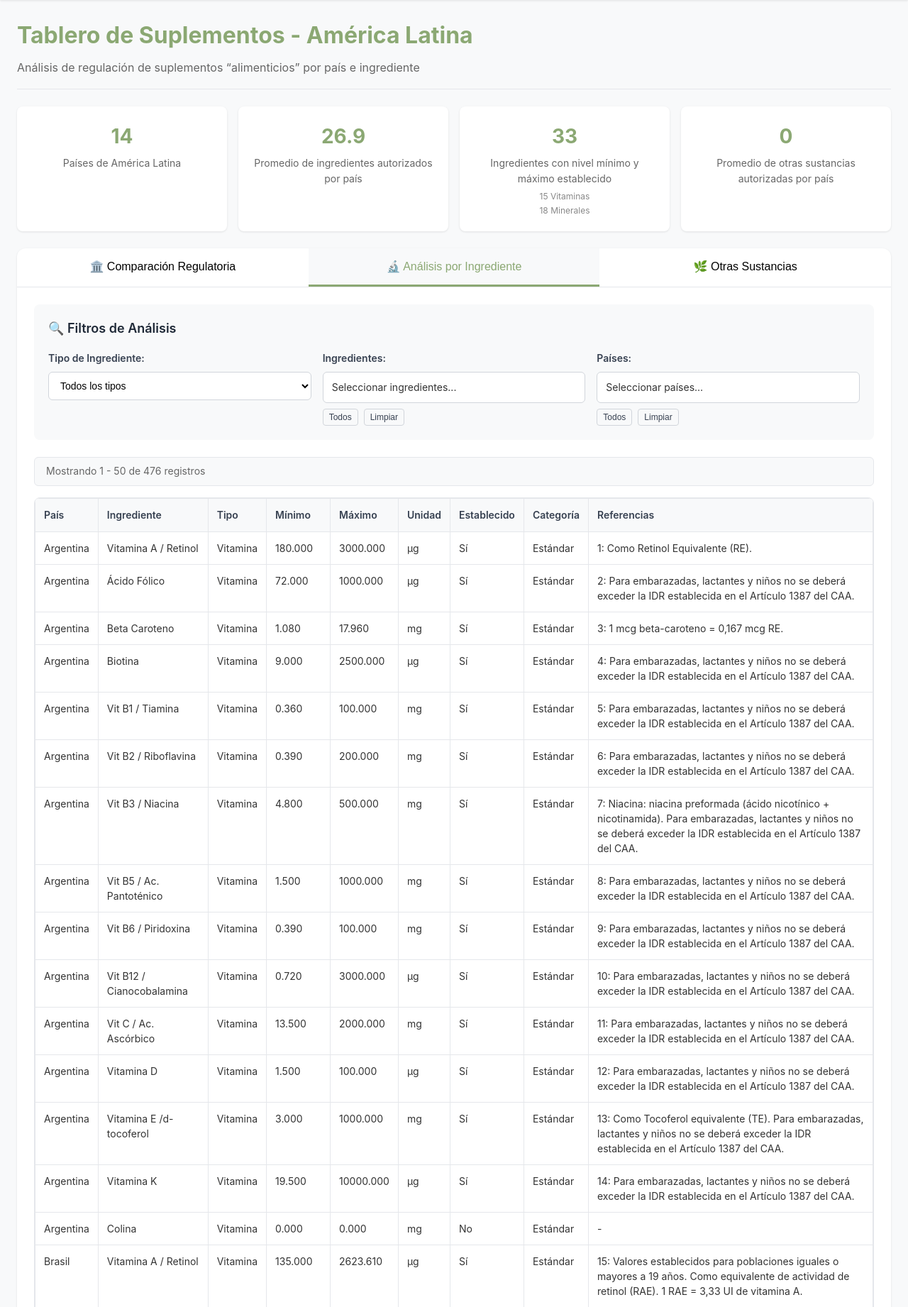
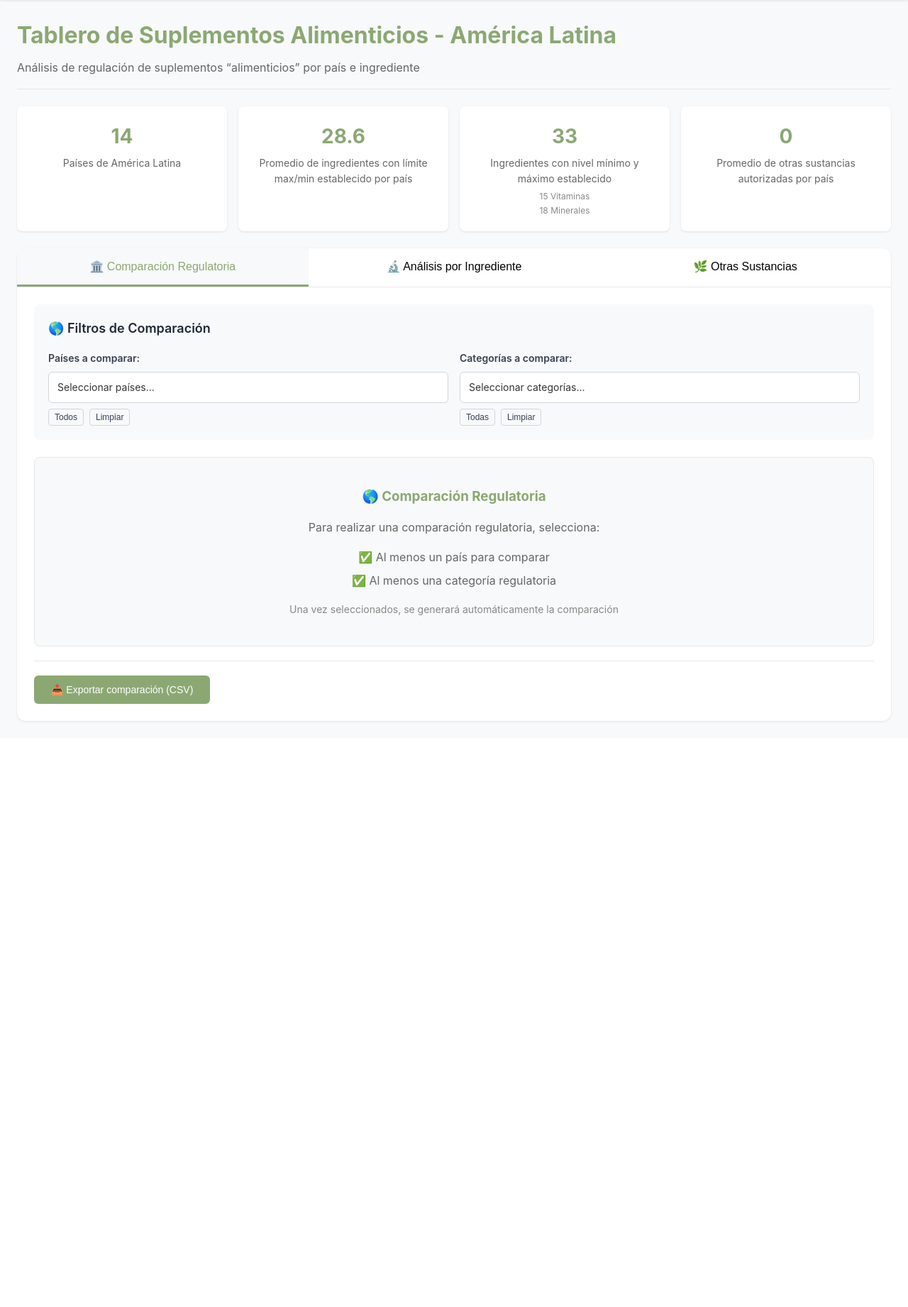
Before and after one commit to marcelothompson89/portal-ilar-v3, a FastAPI app: page /dashboard/suplementos in a window 1280 px wide. Shown: the part 113-1955 px from the top of the page at 71% size. After the commit the page ends 1131 px from the top, so only its background shows below. Run offline with FastAPI, Linux system fonts and the light colour scheme; the visitor is signed in with stand-in values (Sample User, id 1); data that the repository does not hold is empty; parts of the project's set-up code (start-up, migrations or seed data) failed here and were passed over.

Commit message:
kpi de suplementos promedio

```diff
--- a/main.py
+++ b/main.py
@@ -241,13 +241,13 @@ def calculate_avg_authorized_ingredients():
         return 0.0
 
     # Filtrar solo los ingredientes establecidos (autorizados)
-    authorized_data = df_suplementos_cache[df_suplementos_cache['establecido'] == True]
+    authorized_data = df_suplementos_cache[df_suplementos_cache['establecido'] == 'Sí']
 
     if len(authorized_data) == 0:
         return 0.0
 
-    # Contar ingredientes únicos autorizados por país
-    ingredients_per_country = authorized_data.groupby('pais')['ingrediente'].nunique()
+    # Contar ingredientes autorizados por país
+    ingredients_per_country = authorized_data.groupby('pais')['ingrediente'].count()
 
     # Calcular el promedio
     average_authorized = ingredients_per_country.mean()
--- a/regulatory_data.py
+++ b/regulatory_data.py
@@ -31,6 +31,10 @@ CATEGORIAS_REGULATORIAS = {
         "Declaración de propiedades de salud": "propiedades_salud",
         "Declaración de propiedades nutricionales": "propiedades_nutricionales"
     },
+    "Listas de Declaraciones de Propiedades para Suplementos Alimenticios": {
+    "¿Lista oficial para suplementos?": "lista_oficial_suplementos",
+    "Dónde consultar": "donde_consultar_lista"
+    },
     "Requisitos de Manufactura Para Establecimientos": {
         "Buenas Prácticas de Manufactura": "bpm"
     },
@@ -38,10 +42,7 @@ CATEGORIAS_REGULATORIAS = {
         "Ingredientes permitidos": "ingredientes_permitidos",
         "Proceso para nuevos ingredientes": "nuevos_ingredientes"
     },
-    "Listas Oficiales de Suplementos": {
-    "¿Lista oficial para suplementos?": "lista_oficial_suplementos",
-    "Dónde consultar": "donde_consultar_lista"
-    }
+
 }
 
 # Lista de países disponibles
--- a/templates/suplementos_dashboard.html
+++ b/templates/suplementos_dashboard.html
@@ -3,7 +3,7 @@
 <head>
 <meta charset="UTF-8">
 <meta name="viewport" content="width=device-width, initial-scale=1.0">
-<title>Tablero de Suplementos - América Latina</title>
+<title>Tablero de Suplementos Alimenticios - América Latina</title>
 <style>
 * {
     margin: 0;
@@ -552,7 +552,7 @@ body {
 </header>
 
 <main class="main-container">
-<h1 class="page-title">Tablero de Suplementos - América Latina</h1>
+<h1 class="page-title">Tablero de Suplementos Alimenticios - América Latina</h1>
 <p class="page-subtitle">Análisis de regulación de suplementos “alimenticios” por país e ingrediente</p>
 
 <section class="metrics-section" id="metricsSection">
@@ -562,7 +562,7 @@ body {
     </div>
     <div class="metric-card">
         <div class="metric-value" id="avgAuthorizedIngredients">-</div>
-        <div class="metric-label">Promedio de ingredientes autorizados por país</div>
+        <div class="metric-label">Promedio de ingredientes con límite max/min establecido por país</div>
     </div>
     <div class="metric-card">
         <div class="metric-value" id="uniqueIngredients">-</div>
@@ -577,10 +577,10 @@ body {
 
 <section class="content-tabs">
     <div class="tabs-header">
-        <button class="tab-button" onclick="showTab('comparison')">
+        <button class="tab-button active" onclick="showTab('comparison')">
             🏛️ Comparación Regulatoria
         </button>
-        <button class="tab-button active" onclick="showTab('analysis')">
+        <button class="tab-button" onclick="showTab('analysis')">
             🔬 Análisis por Ingrediente
         </button>
         <button class="tab-button" onclick="showTab('otras-sustancias')">
@@ -589,7 +589,7 @@ body {
     </div>
 
     <!-- Análisis por Ingrediente -->
-    <div id="analysisTab" class="tab-content active">
+    <div id="analysisTab" class="tab-content">
         <div class="filters-section">
             <h3 class="filters-title">🔍 Filtros de Análisis</h3>
             <div class="filters-grid">
@@ -681,7 +681,7 @@ body {
     </div>
 
     <!-- Comparación Regulatoria -->
-    <div id="comparisonTab" class="tab-content">
+    <div id="comparisonTab" class="tab-content active">
         <div class="filters-section">
             <h3 class="filters-title">🌎 Filtros de Comparación</h3>
             <div class="filters-grid">
@@ -861,12 +861,35 @@ async function loadInitialData() {
 
         setupFilters(data);
         updateMetrics();
-        loadAnalysisData();
+        // NO cargar datos de análisis por defecto
+        // loadAnalysisData();
+
+        // Configurar estado inicial de la pestaña de comparación (que está activa por defecto)
+        initializeComparisonTab();
 
     } catch (error) {
         console.error('❌ Error cargando datos iniciales:', error);
         alert('Error al cargar los datos. Verifica la consola para más detalles.');
     }
+}
+
+// Nueva función para inicializar la pestaña de comparación
+function initializeComparisonTab() {
+    document.getElementById('comparisonLoading').style.display = 'none';
+    document.getElementById('comparisonContent').style.display = 'block';
+
+    const grid = document.getElementById('comparisonGrid');
+    grid.innerHTML = `
+        <div style="text-align: center; padding: 40px; color: #666; background: #f8f9fa; border-radius: 8px; border: 1px solid #e5e7eb;">
+            <h3 style="color: #8ba873; margin-bottom: 16px;">🌎 Comparación Regulatoria</h3>
+            <p style="margin-bottom: 16px;">Para realizar una comparación regulatoria, selecciona:</p>
+            <ul style="list-style: none; padding: 0; margin: 0;">
+                <li style="margin-bottom: 8px;">✅ Al menos un país para comparar</li>
+                <li style="margin-bottom: 8px;">✅ Al menos una categoría regulatoria</li>
+            </ul>
+            <p style="margin-top: 16px; font-size: 14px; color: #888;">Una vez seleccionados, se generará automáticamente la comparación</p>
+        </div>
+    `;
 }
 
 function setupFilters(data) {
@@ -1148,31 +1171,46 @@ async function updateMetrics() {
 
     const uniqueCountries = new Set(allData.map(item => item.pais)).size;
 
-    // Calcular promedio de ingredientes autorizados por país
-    const authorizedData = allData.filter(item => item.establecido === true);
+    // CORRECCIÓN 1: Cambiar la condición de filtro
+    // ❌ Anterior: item.establecido === true
+    // ✅ Nuevo: item.establecido === 'Sí' || item.establecido === true
+    const authorizedData = allData.filter(item =>
+        item.establecido === 'Sí' || item.establecido === true
+    );
+
+    console.log(`🔍 DEBUG - Registros autorizados encontrados: ${authorizedData.length}`);
+    console.log(`🔍 DEBUG - Muestra de valores 'establecido':`,
+        allData.slice(0, 5).map(item => item.establecido));
+
+    // CORRECCIÓN 2: Contar TODOS los ingredientes por país (incluyendo duplicados)
     const ingredientsByCountry = {};
 
     authorizedData.forEach(item => {
         if (!ingredientsByCountry[item.pais]) {
-            ingredientsByCountry[item.pais] = new Set();
-        }
-        ingredientsByCountry[item.pais].add(item.ingrediente);
+            ingredientsByCountry[item.pais] = []; // Cambiar de Set a Array
+        }
+        ingredientsByCountry[item.pais].push(item.ingrediente); // push en lugar de add
     });
 
     const countriesWithAuthorizedIngredients = Object.keys(ingredientsByCountry);
     let totalAuthorizedIngredients = 0;
 
+    console.log('🌎 DEBUG - Conteo por país (incluyendo duplicados):');
     countriesWithAuthorizedIngredients.forEach(country => {
-        totalAuthorizedIngredients += ingredientsByCountry[country].size;
+        const count = ingredientsByCountry[country].length; // .length en lugar de .size
+        totalAuthorizedIngredients += count;
+        console.log(`   ${country}: ${count} ingredientes`);
     });
 
     const avgAuthorizedIngredients = countriesWithAuthorizedIngredients.length > 0
         ? (totalAuthorizedIngredients / countriesWithAuthorizedIngredients.length).toFixed(1)
         : 0;
 
-    // Calcular ingredientes con niveles establecidos
+    console.log(`📈 DEBUG - Promedio calculado: ${totalAuthorizedIngredients} ÷ ${countriesWithAuthorizedIngredients.length} = ${avgAuthorizedIngredients}`);
+
+    // Calcular ingredientes con niveles establecidos (sin cambios)
     const ingredientsWithLevels = allData.filter(item =>
-        item.establecido &&
+        (item.establecido === 'Sí' || item.establecido === true) &&
         item.minimo !== null && item.minimo !== undefined && item.minimo > 0 &&
         item.maximo !== null && item.maximo !== undefined && item.maximo > 0
     );
@@ -1203,6 +1241,8 @@ async function updateMetrics() {
     `;
 
     document.getElementById('avgAuthorizedOtherSubstances').textContent = avgOtherSubstances;
+
+    console.log('✅ Métricas actualizadas en el DOM');
 }
 
 // Función para calcular promedio de otras sustancias autorizadas
@@ -1497,8 +1537,8 @@ function updateRegulatoryComparisonGrid(comparisonData) {
     grid.innerHTML = '';
     grid.style.display = 'block'; // Asegurar que el contenedor principal sea un bloque
 
-    const hasListasOficiales = selectedCategories.includes('Listas Oficiales de Suplementos');
-    const otherCategories = selectedCategories.filter(cat => cat !== 'Listas Oficiales de Suplementos');
+    const hasListasOficiales = selectedCategories.includes('Listas de Declaraciones de Propiedades para Suplementos Alimenticios');
+    const otherCategories = selectedCategories.filter(cat => cat !== 'Listas de Declaraciones de Propiedades para Suplementos Alimenticios');
 
     // Mostrar tabla para Listas Oficiales si está seleccionada
     if (hasListasOficiales) {
@@ -1596,7 +1636,7 @@ function createListasOficialesTable(comparisonData, container) {
 
     selectedComparisonCountries.forEach(country => {
         const countryData = comparisonData[country] || {};
-        const listasData = countryData['Listas Oficiales de Suplementos'] || {};
+        const listasData = countryData['Listas de Declaraciones de Propiedades para Suplementos Alimenticios'] || {};
 
         const listaOficial = listasData['¿Lista oficial para suplementos?'] || 'Información no disponible';
         const dondeConsultar = listasData['Dónde consultar'] || 'Información no disponible';
@@ -1662,10 +1702,26 @@ function showTab(tabName) {
             loadAnalysisData();
         }
     } else if (tabName === 'comparison') {
-        document.getElementById('comparisonTab').classList.add('active');
-        // NO cargar comparación automáticamente - solo cuando hay selecciones
-        document.getElementById('comparisonLoading').style.display = 'none';
-        document.getElementById('comparisonContent').style.display = 'none';
+    document.getElementById('comparisonTab').classList.add('active');
+    // Mostrar mensaje instructivo en lugar de spinner
+    document.getElementById('comparisonLoading').style.display = 'none';
+    document.getElementById('comparisonContent').style.display = 'block';
+
+    // Mostrar mensaje instructivo si no hay selecciones
+    if (selectedComparisonCountries.length === 0 || selectedCategories.length === 0) {
+        const grid = document.getElementById('comparisonGrid');
+        grid.innerHTML = `
+            <div style="text-align: center; padding: 40px; color: #666; background: #f8f9fa; border-radius: 8px; border: 1px solid #e5e7eb;">
+                <h3 style="color: #8ba873; margin-bottom: 16px;">🌎 Comparación Regulatoria</h3>
+                <p style="margin-bottom: 16px;">Para realizar una comparación regulatoria, selecciona:</p>
+                <ul style="list-style: none; padding: 0; margin: 0;">
+                    <li style="margin-bottom: 8px;">✅ Al menos un país para comparar</li>
+                    <li style="margin-bottom: 8px;">✅ Al menos una categoría regulatoria</li>
+                </ul>
+                <p style="margin-top: 16px; font-size: 14px; color: #888;">Una vez seleccionados, se generará automáticamente la comparación</p>
+            </div>
+        `;
+    }
     } else if (tabName === 'otras-sustancias') {
         document.getElementById('otrasSustanciasTab').classList.add('active');
         // Cargar datos iniciales si es la primera vez
```
